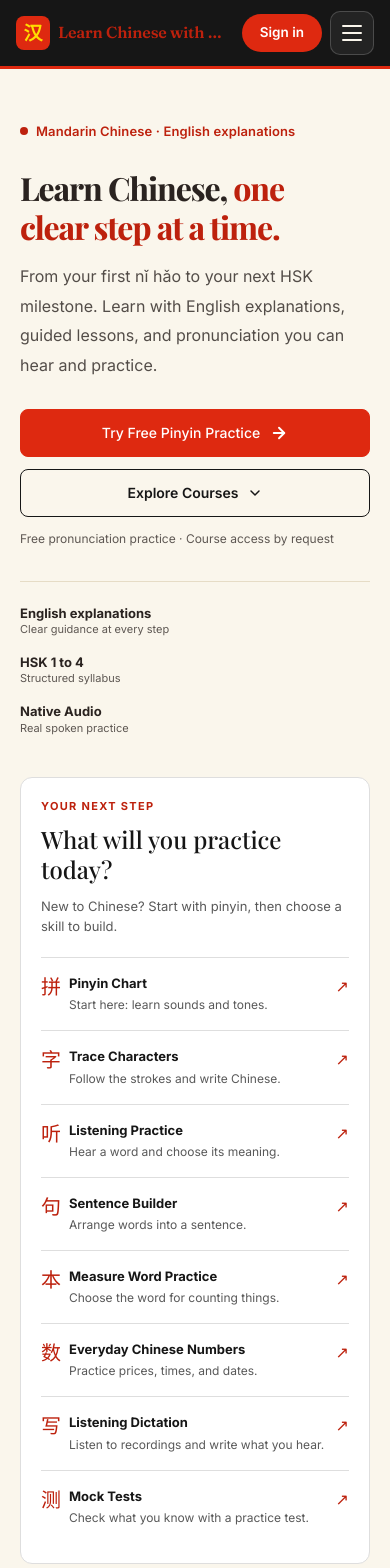
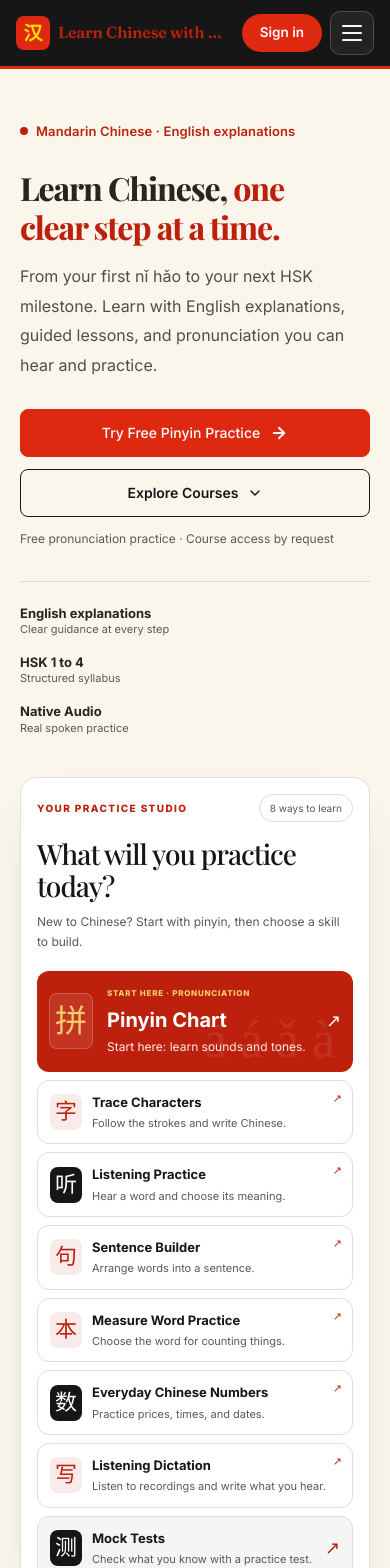
Before and after one commit to kafleanil18/bhasahub, a React (Vite) app in the folder client/: page / in a window 390 px wide. Shown: the top 1568 px of the page. Built offline with nearby package versions, Linux system fonts and the light colour scheme; no server answers; a web font is replaced by a local one.

Commit message:
Give hero practice tools stronger visual hierarchy and color

```diff
--- a/client/src/home/HeroPracticeTools.css
+++ b/client/src/home/HeroPracticeTools.css
@@ -1,18 +1,40 @@
-.home-page .hero-practice-tools { background: var(--card); border: 1px solid var(--line); border-radius: 12px; padding: 24px; min-width: 0; }
-.home-page .hero-practice-kicker { color: var(--seal); font-size: 11px; font-weight: 700; text-transform: uppercase; letter-spacing: .12em; margin: 0 0 8px; }
-.home-page .hero-practice-tools h2 { font-family: 'Fraunces', serif; font-size: 26px; line-height: 1.25; color: var(--ink); margin: 0; }
-.home-page .hero-practice-intro { color: var(--mist); font-size: 13px; line-height: 1.6; margin: 12px 0 20px; }
-.home-page .hero-practice-list { display: grid; grid-template-columns: 1fr 1fr; gap: 0 16px; }
-.home-page .hero-practice-link { display: flex; align-items: flex-start; gap: 8px; width: 100%; padding: 16px 0; border: 0; border-top: 1px solid var(--line); background: transparent; color: var(--ink); text-align: left; cursor: pointer; min-width: 0; }
-.home-page .hero-practice-glyph { color: var(--seal); font-size: 20px; line-height: 1.3; flex-shrink: 0; }
+.home-page .hero-practice-tools { --practice-red: #bd210d; --practice-gold: #f5ce69; position: relative; background: var(--card); border: 1px solid var(--line); border-radius: 20px; padding: 24px; min-width: 0; box-shadow: 0 20px 48px -32px color-mix(in srgb, var(--ink) 35%, transparent); }
+.home-page .hero-practice-heading { display: flex; align-items: center; justify-content: space-between; gap: 12px; margin-bottom: 16px; }
+.home-page .hero-practice-kicker { color: var(--seal); font-size: 10px; font-weight: 800; text-transform: uppercase; letter-spacing: .14em; margin: 0; }
+.home-page .hero-practice-count { border: 1px solid var(--line); border-radius: 20px; padding: 5px 10px; color: var(--mist); font-size: 10px; white-space: nowrap; }
+.home-page .hero-practice-tools h2 { font-family: 'Fraunces', serif; font-size: 30px; line-height: 1.15; letter-spacing: -.035em; color: var(--ink); margin: 0; max-width: 320px; }
+.home-page .hero-practice-intro { color: var(--mist); font-size: 12px; line-height: 1.6; margin: 10px 0 20px; max-width: 360px; }
+.home-page .hero-practice-list { display: grid; grid-template-columns: 1fr 1fr; gap: 10px; }
+.home-page .hero-practice-link { position: relative; display: flex; align-items: flex-start; gap: 10px; width: 100%; padding: 14px 12px; border: 1px solid var(--line); border-radius: 12px; background: var(--paper); color: var(--ink); text-align: left; cursor: pointer; min-width: 0; transition: transform .18s ease, border-color .18s ease, box-shadow .18s ease; }
+.home-page .hero-practice-glyph { display: grid; place-items: center; width: 32px; height: 36px; border-radius: 8px; background: color-mix(in srgb, var(--seal) 9%, var(--card)); color: var(--seal); font-size: 22px; line-height: 1; flex-shrink: 0; font-family: serif; }
 .home-page .hero-practice-copy { flex: 1; min-width: 0; }
-.home-page .hero-practice-copy strong { display: block; font-size: 13px; line-height: 1.4; }
-.home-page .hero-practice-copy small { display: block; color: var(--mist); font-size: 12px; line-height: 1.5; margin-top: 4px; }
-.home-page .hero-practice-arrow { color: var(--seal); flex-shrink: 0; }
-.home-page .hero-practice-link:hover strong { color: var(--seal); text-decoration: underline; text-underline-offset: 3px; }
-.home-page .hero-practice-link:focus-visible { outline: 3px solid var(--seal); outline-offset: 3px; border-radius: 4px; }
+.home-page .hero-practice-copy strong { display: block; font-size: 12px; line-height: 1.4; }
+.home-page .hero-practice-copy small { display: block; color: var(--mist); font-size: 11px; line-height: 1.5; margin-top: 4px; }
+.home-page .hero-practice-arrow { color: var(--seal); position: absolute; right: 10px; top: 9px; font-size: 11px; }
+.home-page .hero-practice-link:hover { transform: translateY(-3px); border-color: var(--seal); box-shadow: 0 8px 18px -14px var(--ink); }
+.home-page .hero-practice-link:hover strong { color: var(--seal); }
+.home-page .hero-practice-link:focus-visible { outline: 3px solid var(--seal); outline-offset: 3px; }
+.home-page .hero-practice-pinyin { grid-column: 1 / -1; align-items: center; padding: 20px; border: 0; background: var(--practice-red); color: white; overflow: hidden; }
+.home-page .hero-practice-pinyin::after { content: 'ā á ǎ à'; position: absolute; right: 18px; bottom: -10px; color: #ffffff14; font-size: 52px; font-family: serif; pointer-events: none; }
+.home-page .hero-practice-pinyin .hero-practice-glyph { width: 60px; height: 64px; background: #ffffff17; color: var(--practice-gold); font-size: 42px; border: 1px solid #ffffff30; margin-right: 4px; }
+.home-page .hero-practice-start { display: block; color: var(--practice-gold); font-size: 9px; font-weight: 800; letter-spacing: .09em; margin-bottom: 6px; }
+.home-page .hero-practice-pinyin .hero-practice-copy strong { font-size: 22px; color: white; }
+.home-page .hero-practice-pinyin .hero-practice-copy small { color: white; opacity: .9; font-size: 12px; }
+.home-page .hero-practice-pinyin .hero-practice-arrow { position: static; color: white; font-size: 24px; margin-left: auto; }
+.home-page .hero-practice-tests { grid-column: 1 / -1; align-items: center; background: var(--rice); }
+.home-page .hero-practice-tests .hero-practice-arrow { position: static; font-size: 18px; }
+.home-page .hero-practice-list :is(.hero-practice-listening, .hero-practice-numbers, .hero-practice-tests) .hero-practice-glyph { background: var(--ink); color: var(--paper); }
+@media (max-width: 1100px) and (min-width: 901px) { .home-page .hero-grid { gap: 32px; } .home-page .hero-practice-link { gap: 6px; padding-inline: 8px; } }
 @media (max-width: 480px) {
-  .home-page .hero-practice-tools { padding: 20px; }
-  .home-page .hero-practice-list { grid-template-columns: 1fr; }
-  .home-page .hero-practice-tools h2 { font-size: 24px; }
+  .home-page .hero-practice-tools { padding: 16px; border-radius: 16px; }
+  .home-page .hero-practice-list { grid-template-columns: 1fr; gap: 8px; }
+  .home-page .hero-practice-tools h2 { font-size: 28px; }
+  .home-page .hero-practice-link { padding: 12px; align-items: center; }
+  .home-page .hero-practice-copy strong { font-size: 13px; }
+  .home-page .hero-practice-pinyin { padding: 16px 12px; }
+  .home-page .hero-practice-pinyin .hero-practice-glyph { width: 44px; height: 56px; font-size: 32px; }
+  .home-page .hero-practice-pinyin .hero-practice-copy strong { font-size: 20px; }
+  .home-page .hero-practice-pinyin .hero-practice-arrow { font-size: 18px; }
+  .home-page .hero-practice-start { font-size: 8px; }
 }
+@media (prefers-reduced-motion: reduce) { .home-page .hero-practice-link { transition: none; } .home-page .hero-practice-link:hover { transform: none; } }
--- a/client/src/home/HomeHero.jsx
+++ b/client/src/home/HomeHero.jsx
@@ -100,14 +100,14 @@ export default function HomeHero({ goHome, isPlayingAudio, playNihaoAudio, setSh
 
               <div className="hero-showcase">
                 <section className="hero-practice-tools" aria-labelledby="hero-practice-title">
-                  <p className="hero-practice-kicker">Your next step</p>
+                  <div className="hero-practice-heading"><p className="hero-practice-kicker">Your practice studio</p><span className="hero-practice-count">8 ways to learn</span></div>
                   <h2 id="hero-practice-title">What will you practice today?</h2>
                   <p className="hero-practice-intro">New to Chinese? Start with pinyin, then choose a skill to build.</p>
                   <div className="hero-practice-list">
                     {practiceTools.map(([id, glyph, title, description]) => (
-                      <button key={id} type="button" className="hero-practice-link" onClick={() => onOpenPractice(id)}>
+                      <button key={id} type="button" className={`hero-practice-link hero-practice-${id}`} onClick={() => onOpenPractice(id)}>
                         <span className="hero-practice-glyph" lang="zh-CN" aria-hidden="true">{glyph}</span>
-                        <span className="hero-practice-copy"><strong>{title}</strong><small>{description}</small></span>
+                        <span className="hero-practice-copy">{id === 'pinyin' && <span className="hero-practice-start">START HERE · PRONUNCIATION</span>}<strong>{title}</strong><small>{description}</small></span>
                         <span className="hero-practice-arrow" aria-hidden="true">↗</span>
                       </button>
                     ))}
```
